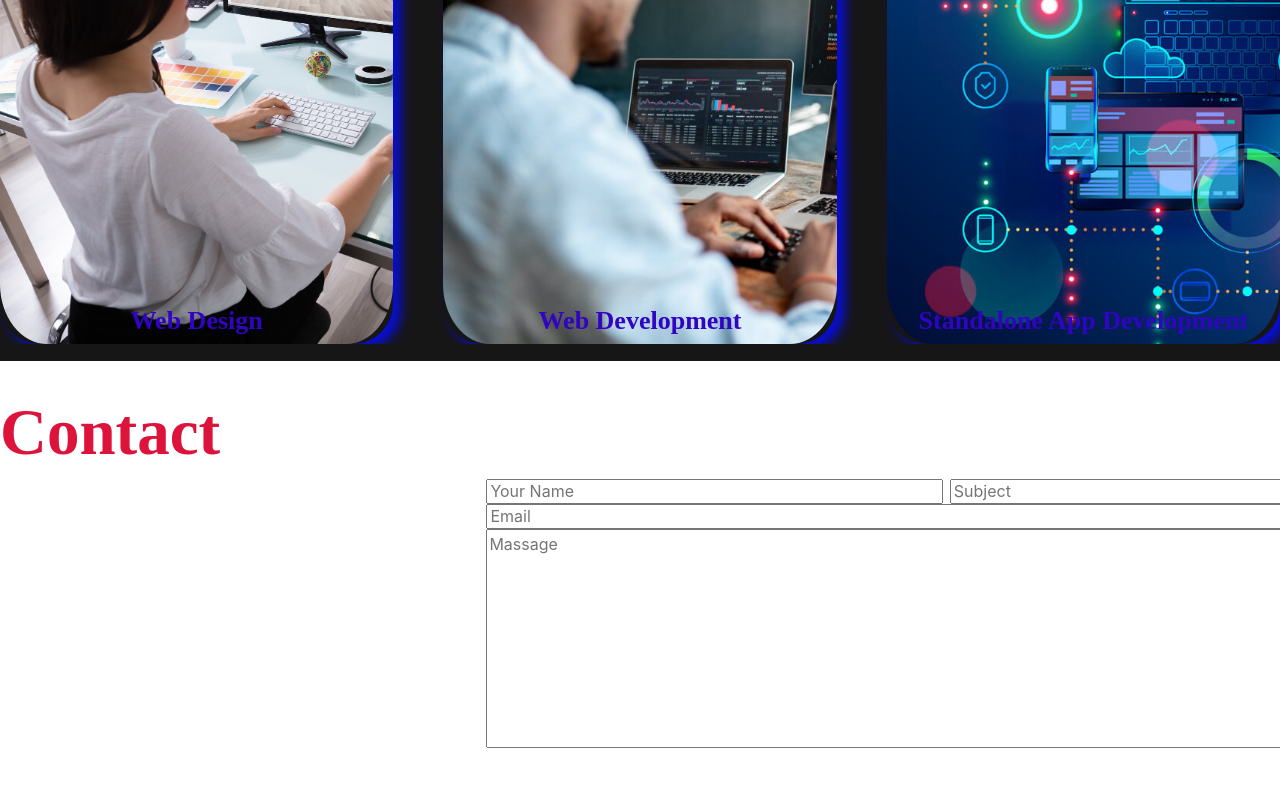
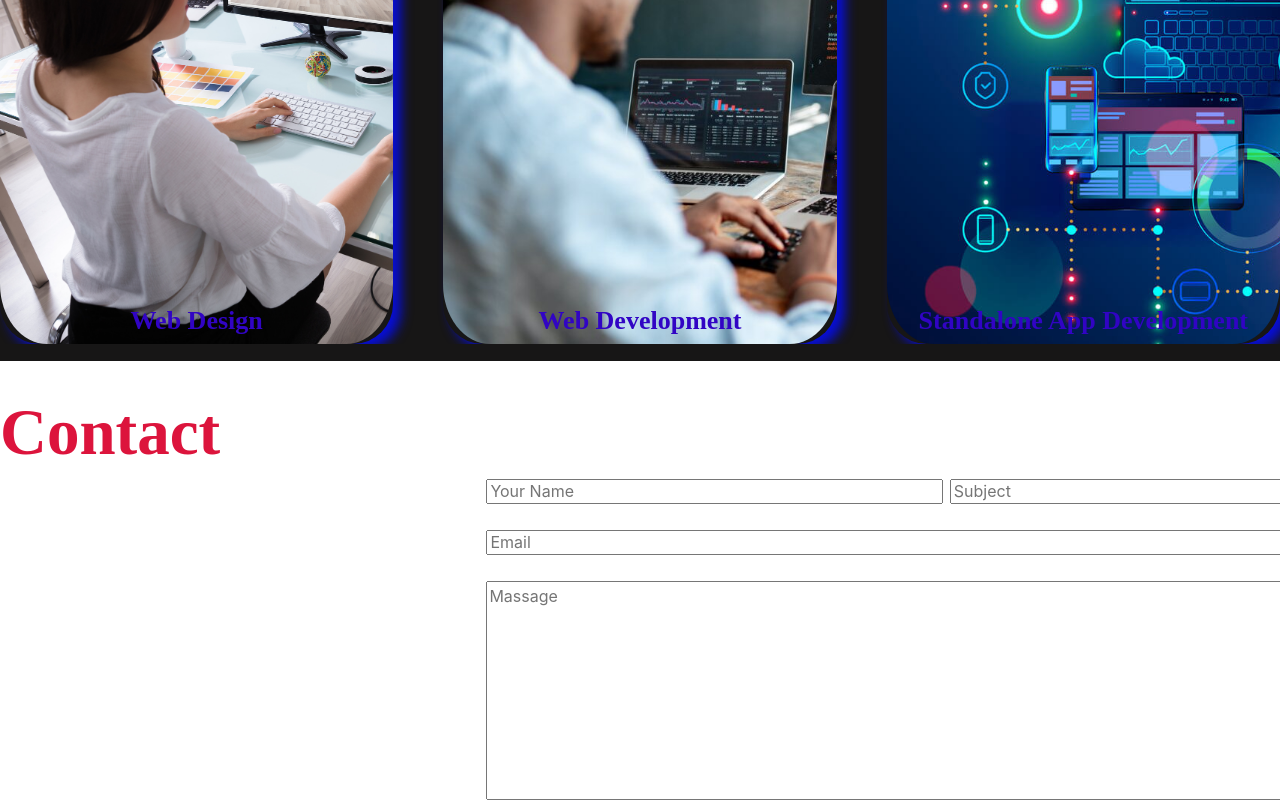
Before and after one commit to vidushalakshan/MyProfileReact, a React (Create React App) app: page / in a window 1280 px wide. Shown: the part 4271-5071 px from the top of the page. Before the commit the page ends 5025 px from the top, so only its background shows below. Built offline with nearby package versions, Linux system fonts and the light colour scheme.

Commit message:
updated content

```diff
--- a/src/styles/Contact.css
+++ b/src/styles/Contact.css
@@ -37,12 +37,16 @@
 }
 
 .txtsubject {
+  position: relative;
+  top: 26px;
   width: 926px;
   height: 25px;
   display: inline;
 }
 
 .txtmassage {
+  position: relative;
+  top: 52px;
   margin: 0px;
   width: 927px;
   height: 219px;
```
Lines whose indentation alone changed are shown as unchanged.
